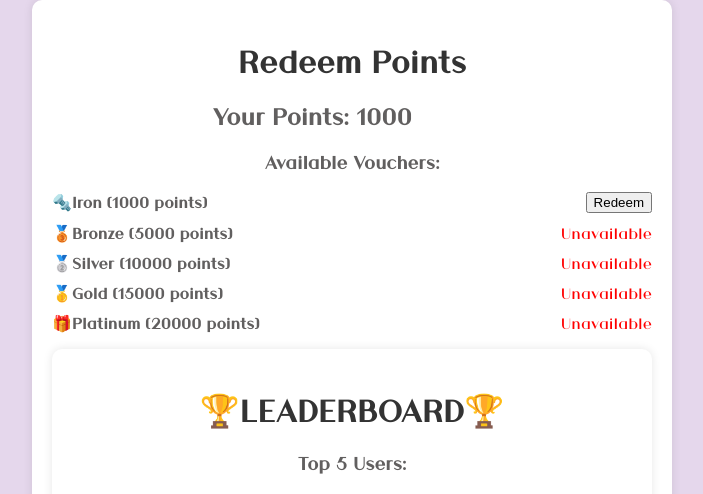
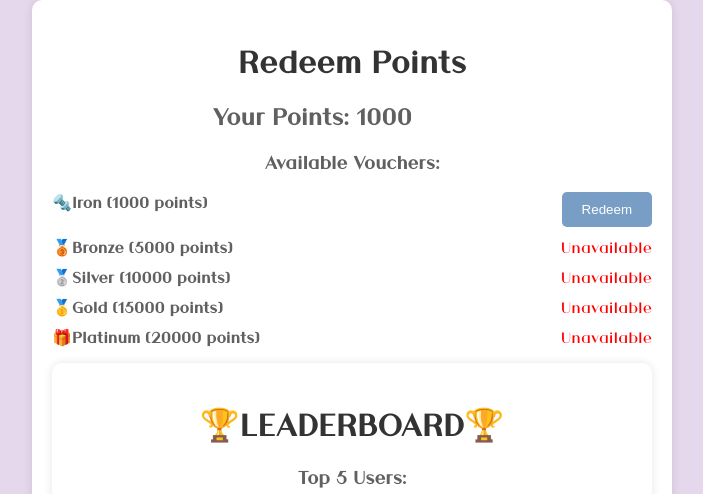
Before and after one commit to mondrita/cineHall_finder, a Flask app: a page that uses app/templates/redeem_points.html in a window 1280 px wide. Shown: the part 80-574 px from the top of the page, without its empty margins (288-991 px from the left). Run offline with Flask 3, Linux system fonts and the light colour scheme; a user stored in the database is signed in.

Commit message:
bug fix html change

```diff
--- a/app/routes.py
+++ b/app/routes.py
@@ -197,7 +197,8 @@ def movie_page(Rank,username):
 
 
 def get_trailer(movie_title):
-    api_key = 'AIzaSyDrhXeRaiBtJHS_VKbBzEX3tbnd9JwXEyU'
+    api_key ='AIzaSyDrZnh6UFDvNfK6ysuqvGz7kwt1S4HkoS4'
+    #api_key='AIzaSyDfhqXgkKqxU3hnz6qRprQhbRXjXeWkD8E'
     youtube = build('youtube', 'v3', developerKey=api_key)
     search_response = youtube.search().list(
         q=movie_title + " trailer",
@@ -817,14 +818,15 @@ def playlists():
     # Retrieve all playlists for the current user
     current_username = session.get('username')
     playlists = Playlist.query.filter_by(username=current_username).all()
-    return render_template('playlists.html', playlists=playlists)
+    return render_template('playlists.html', playlists=playlists, username=current_username)
 
 @app.route('/playlist/<int:playlist_id>')
 def playlist_details(playlist_id):
     # Retrieve the playlist details and its associated movies
+    current_username = session.get('username')
     playlist = Playlist.query.get_or_404(playlist_id)
     movies = Movie_Data.query.join(PlaylistItem).filter(PlaylistItem.playlist_id == playlist_id).all()
-    return render_template('playlist_details.html', playlist=playlist, movies=movies)
+    return render_template('playlist_details.html', playlist=playlist, movies=movies, username=current_username)
 
 
 @app.route('/create_playlist', methods=['POST'])
--- a/app/templates/redeem_points.html
+++ b/app/templates/redeem_points.html
@@ -55,7 +55,7 @@
 
     .redeem-button {
         padding: 10px 20px;
-        background-color: #007BFF;
+        background-color: #799ec5;
         color: white;
         border: none;
         border-radius: 5px;
@@ -64,7 +64,7 @@
     }
 
     .redeem-button:hover {
-        background-color: #0056b3;
+        background-color: #536679;
     }
 </style>
 
@@ -83,7 +83,7 @@
                 <li class="voucher-item">
                     <span class="voucher-name">🔩Iron (1000 points)</span>
                     {% if points >= 1000 %}
-                    <button type="submit" name="voucher_type" value="Iron">Redeem</button>
+                    <button type="submit" name="voucher_type" class="redeem-button" value="Iron">Redeem</button>
                     {% else %}
                     <span class="unavailable">Unavailable</span>
                     {% endif %}
@@ -91,7 +91,7 @@
                 <li class="voucher-item">
                     <span class="voucher-name">🥉Bronze (5000 points)</span>
                     {% if points >= 5000 %}
-                    <button type="submit" name="voucher_type" value="Bronze">Redeem</button>
+                    <button type="submit" class="redeem-button" name="voucher_type" value="Bronze">Redeem</button>
                     {% else %}
                     <span class="unavailable">Unavailable</span>
                     {% endif %}
@@ -99,7 +99,7 @@
                 <li class="voucher-item">
                     <span class="voucher-name">🥈Silver (10000 points)</span>
                     {% if points >= 10000 %}
-                    <button type="submit" name="voucher_type" value="Silver">Redeem</button>
+                    <button type="submit" class="redeem-button" button name="voucher_type" value="Silver">Redeem</button>
                     {% else %}
                     <span class="unavailable">Unavailable</span>
                     {% endif %}
@@ -107,7 +107,7 @@
                 <li class="voucher-item">
                     <span class="voucher-name">🥇Gold (15000 points)</span>
                     {% if points >= 15000 %}
-                    <button type="submit" name="voucher_type" value="Gold">Redeem</button>
+                    <button type="submit" class="redeem-button" button name="voucher_type" value="Gold">Redeem</button>
                     {% else %}
                     <span class="unavailable">Unavailable</span>
                     {% endif %}
@@ -115,7 +115,7 @@
                 <li class="voucher-item">
                     <span class="voucher-name">🎁Platinum (20000 points)</span>
                     {% if points >= 20000 %}
-                    <button type="submit" name="voucher_type" value="Platinum">Redeem</button>
+                    <button type="submit" class="redeem-button" name="voucher_type" value="Platinum">Redeem</button>
                     {% else %}
                     <span class="unavailable">Unavailable</span>
                     {% endif %}
```
Also changed, not shown: app/templates/playlist_details.html (+16 -1 lines), app/templates/playlists.html (+13 -2 lines), instance/theatre.db.
